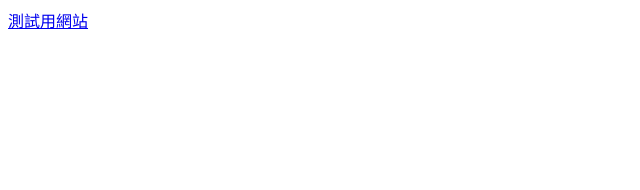
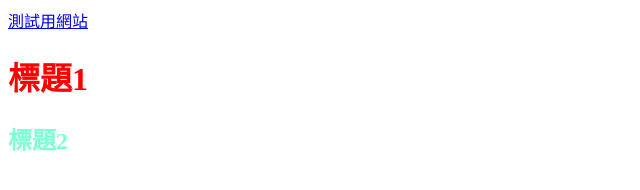
Before and after one commit to Lava-924/github0106, a plain HTML site: page index.html in a window 1280 px wide. Shown: the whole page, without its empty margins (0-640 px from the left). Drawn offline with Linux system fonts and the light colour scheme.

Commit message:
update 2

```diff
--- a/index.html
+++ b/index.html
@@ -8,5 +8,7 @@
 </head>
 <body>
     <a href="https://google.com/">測試用網站</a>
+    <h1>標題1</h1>
+    <h2>標題2</h2>
 </body>
 </html>
```
